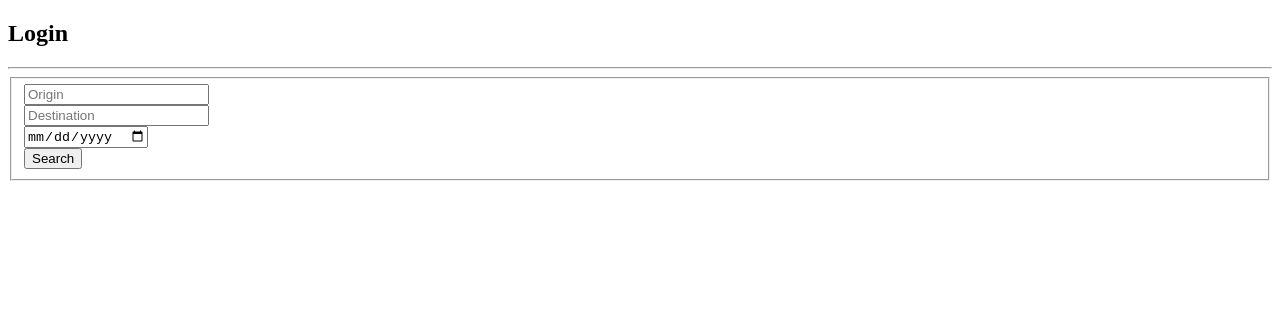
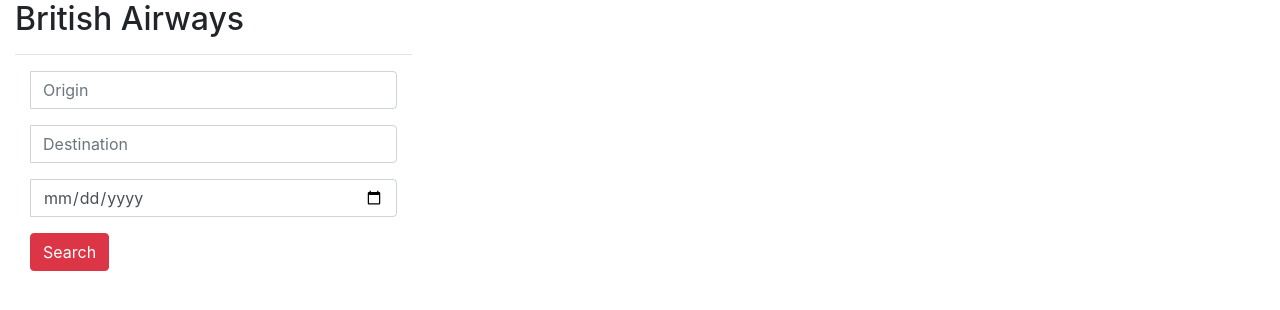
Before and after one commit to vismi/angularPractice, an Angular app in the folder multi-city-flight-search/: page / in a window 1280 px wide. Shown: the top 310 px of the page. Built offline with nearby package versions, Linux system fonts and the light colour scheme.

Commit message:
bootstrap changes

```diff
--- a/multi-city-flight-search/angular.json
+++ b/multi-city-flight-search/angular.json
@@ -28,9 +28,11 @@
               "src/assets"
             ],
             "styles": [
-              "src/styles.scss"
+              "src/styles.scss",
+              "./node_modules/bootstrap/dist/css/bootstrap.min.css"
             ],
-            "scripts": []
+            "scripts": [ "./node_modules/jquery/dist/jquery.min.js",
+                         "./node_modules/bootstrap/dist/js/bootstrap.min.js" ]
           },
           "configurations": {
             "production": {
--- a/multi-city-flight-search/package.json
+++ b/multi-city-flight-search/package.json
@@ -19,6 +19,8 @@
     "@angular/platform-browser": "~8.1.2",
     "@angular/platform-browser-dynamic": "~8.1.2",
     "@angular/router": "~8.1.2",
+    "bootstrap": "^4.3.1",
+    "jquery": "^3.4.1",
     "rxjs": "~6.4.0",
     "tslib": "^1.9.0",
     "zone.js": "~0.9.1"
--- a/multi-city-flight-search/src/app/app.component.html
+++ b/multi-city-flight-search/src/app/app.component.html
@@ -1,6 +1,6 @@
 <div class="row-fluid  login ">
  <div class="col-md-offset-4 col-md-4" id="box">
-  <h2>Login</h2>
+  <h2>{{title}}</h2>
   <hr>
   <form class="form-horizontal" action=" " method="" id="contact_form">
     <fieldset>
--- a/multi-city-flight-search/src/app/app.component.ts
+++ b/multi-city-flight-search/src/app/app.component.ts
@@ -7,6 +7,8 @@
   styleUrls: ['./app.component.scss']
 })
 export class AppComponent implements OnInit {
+
+title = "British Airways"
 
 data : any ={};
   constructor() { }
--- a/multi-city-flight-search/src/app/app.module.ts
+++ b/multi-city-flight-search/src/app/app.module.ts
@@ -3,6 +3,8 @@
 import { AppRoutingModule } from './app-routing.module';
 import { AppComponent } from './app.component';
 import { FormsModule } from '@angular/forms';
+import bootstrap from "bootstrap";
+
 
 @NgModule({
   declarations: [
```
Also changed, not shown: 1 other file (tests, documents, lock files or other folders).
